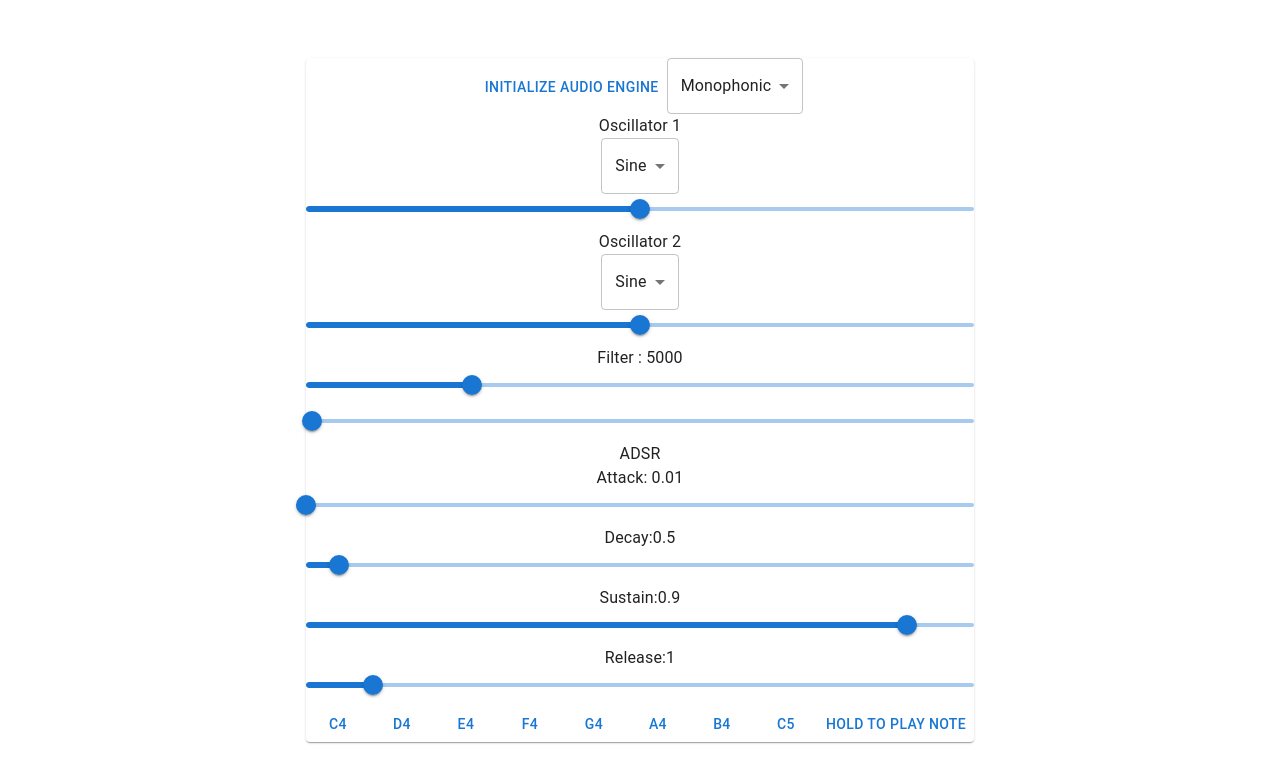
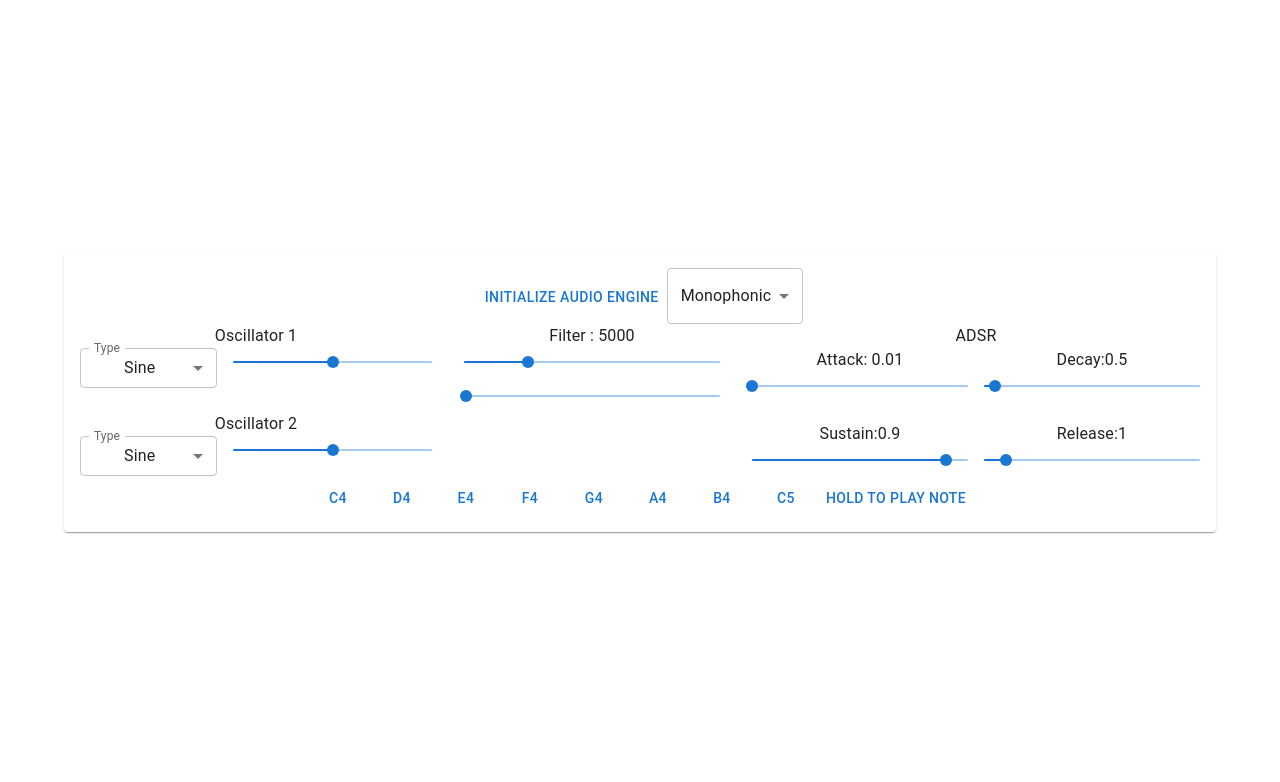
Before and after one commit to yumonjiro/websynth, a React (Vite) app: page / in a window 1280 px wide. Shown: the top 782 px of the page. Built offline with nearby package versions, Linux system fonts and the light colour scheme.

Commit message:
UIちょっとだけ改善

```diff
--- a/src/App.tsx
+++ b/src/App.tsx
@@ -2,11 +2,14 @@ import {
   Box,
   Button,
   Container,
+  FormControl,
   Grid,
+  InputLabel,
   MenuItem,
   Paper,
   Select,
   Slider,
+  Stack,
   Typography,
 } from "@mui/material";
 import "./App.css";
@@ -19,8 +22,8 @@ const noteFrequencies = {
   D4: 293.66,
   E4: 329.63,
   F4: 349.23,
-  G4: 392.00,
-  A4: 440.00,
+  G4: 392.0,
+  A4: 440.0,
   B4: 493.88,
   C5: 523.25,
 };
@@ -35,8 +38,7 @@ const noteFrequencies = {
 // ]
 
 function App() {
-  const { initializeAudioContext, noteHold, noteRelease } =
-    useAudioEngine();
+  const { initializeAudioContext, noteHold, noteRelease } = useAudioEngine();
   const [isInitialized, setIsInitialized] = useState(false);
   const handleInitialize = () => {
     if (isInitialized) {
@@ -76,45 +78,68 @@ function App() {
   //   })
   // }, [])
   return (
-    <Container>
-      <Paper>
-        <Grid>
+    <Container maxWidth="lg" sx={{ mb: 4}}>
+      <Paper sx={{ p: 2, mt: 2 }}>
+        <Grid container>
+          <Grid size={12}>
             <Button onClick={handleInitialize}>Initialize Audio Engine</Button>
-          <Select value={voicing} onChange={(e) => setVoicingType(e.target.value as VoicingType)}>
+            <Select
+              value={voicing}
+              onChange={(e) => setVoicingType(e.target.value as VoicingType)}
+            >
               <MenuItem value="mono">Monophonic</MenuItem>
               <MenuItem value="poly">Polyphonic</MenuItem>
             </Select>
           </Grid>
+
           {/* Synth Control Section */}
-        <Grid>
+          <Grid container size={12} spacing={4} >
             {/* Oscillator Section */}
-          <Grid>
-            {
-              oscillators.map((oscSettings) => {
+            <Grid size={{md:4}}>
+              <Stack spacing={3}>
+                {oscillators.map((oscSettings) => {
                   return (
-                  <Grid key={oscSettings.id}>
+                    <Box key={oscSettings.id}>
                       <Typography>Oscillator {oscSettings.id}</Typography>
+                      <Grid container spacing={2}>
+                        <Grid size={5}>
+                        <FormControl fullWidth size="small">
+                                <InputLabel id={`osc-type-label-${oscSettings.id}`}>Type</InputLabel>
                                 <Select
+                                labelId={`osc-type-label-${oscSettings.id}`}
                                 value={oscSettings.type}
-                    onChange={(e) =>
-                      setOscillatorType(oscSettings.id, e.target.value as OscillatorType)
-                    }
+                                label="Type"
+                                onChange={(e) => setOscillatorType(oscSettings.id, e.target.value as OscillatorType)}
                                 >
                                 <MenuItem value="sine">Sine</MenuItem>
                                 <MenuItem value="square">Square</MenuItem>
                                 <MenuItem value="sawtooth">Sawtooth</MenuItem>
                                 <MenuItem value="triangle">Triangle</MenuItem>
+                                {/* TODO: Add more types? Noise? */}
                                 </Select>
-                  <Slider min={0} max={1.0} step={0.01} value={oscSettings.gain} onChange={(_, value) => setOscillatorGain(oscSettings.id, value)}/>
-                </Grid>)
-            })
-
+                            </FormControl>
+                        </Grid>
+                        <Grid size={7}>
+                          <Slider
+                            min={0}
+                            max={1.0}
+                            step={0.01}
+                            value={oscSettings.gain}
+                            onChange={(_, value) =>
+                              setOscillatorGain(oscSettings.id, value)
                             }
-
+                            size="small"
+                          />
+                        </Grid>
+                      </Grid>
+                    </Box>
+                  );
+                })}
+              </Stack>
             </Grid>
 
             {/* Filter Section */}
-          <Grid>
+            <Grid size={{md:3}}>
               <Typography>Filter : {filterCutoff}</Typography>
               <Box>
                 <Slider
@@ -122,6 +147,7 @@ function App() {
                   max={20000}
                   value={filterCutoff}
                   onChange={(_, newValue) => setFilterCutoff(newValue)}
+                  size="small"
                 />
                 <Slider
                   min={0.1}
@@ -129,15 +155,16 @@ function App() {
                   step={0.1}
                   value={filterResonance}
                   onChange={(_, newValue) => setFilterResonance(newValue)}
+                  size="small"
                 />
               </Box>
             </Grid>
 
             {/* Amp Section */}
-          <Grid>
+            <Grid size={{md:5}}>
               <Typography>ADSR</Typography>
-            <Grid>
-              <Grid>
+              <Grid container spacing={2}>
+                <Grid size={{md:6}}>
                   <Typography>Attack: {envAttack}</Typography>
                   <Slider
                     value={envAttack}
@@ -145,9 +172,10 @@ function App() {
                     min={0.01}
                     max={10.0}
                     step={0.1}
+                    size="small"
                   />
                 </Grid>
-              <Grid>
+                <Grid size={{md:6}}>
                   <Typography>Decay:{envDecay}</Typography>
                   <Slider
                     value={envDecay}
@@ -155,9 +183,11 @@ function App() {
                     min={0}
                     max={10}
                     step={0.1}
+                    size="small"
+
                   />
                 </Grid>
-              <Grid>
+                <Grid size={{md:6}}>
                   <Typography>Sustain:{envSustain}</Typography>
                   <Slider
                     value={envSustain}
@@ -165,9 +195,11 @@ function App() {
                     min={0.0}
                     max={1.0}
                     step={0.01}
+                    size="small"
+
                   />
                 </Grid>
-              <Grid>
+                <Grid size={{md:6}}>
                   <Typography>Release:{envRelease}</Typography>
                   <Slider
                     value={envRelease}
@@ -175,6 +207,8 @@ function App() {
                     min={0}
                     max={10}
                     step={0.1}
+                    size="small"
+
                   />
                 </Grid>
               </Grid>
@@ -182,18 +216,23 @@ function App() {
           </Grid>
 
           {/* keyboard section */}
-        <Grid>
-          {
-            Object.entries(noteFrequencies).map(([noteName, notefreq]) => {
+          <Grid size={12}>
+            {Object.entries(noteFrequencies).map(([noteName, notefreq]) => {
               return (
-              <>
-              <Button onMouseDown={() => noteHold(notefreq)} onMouseUp={noteRelease}>{noteName}</Button>
-              </>);
-            })
-          }
+
+                  <Button key={noteName}
+                    onMouseDown={() => noteHold(notefreq)}
+                    onMouseUp={noteRelease}
+                  >
+                    {noteName}
+                  </Button>
+
+              );
+            })}
             <Button onMouseDown={() => noteHold(440)} onMouseUp={noteRelease}>
               Hold to play note
             </Button>
+          </Grid>
         </Grid>
       </Paper>
     </Container>
```
Lines whose indentation alone changed are shown as unchanged.
